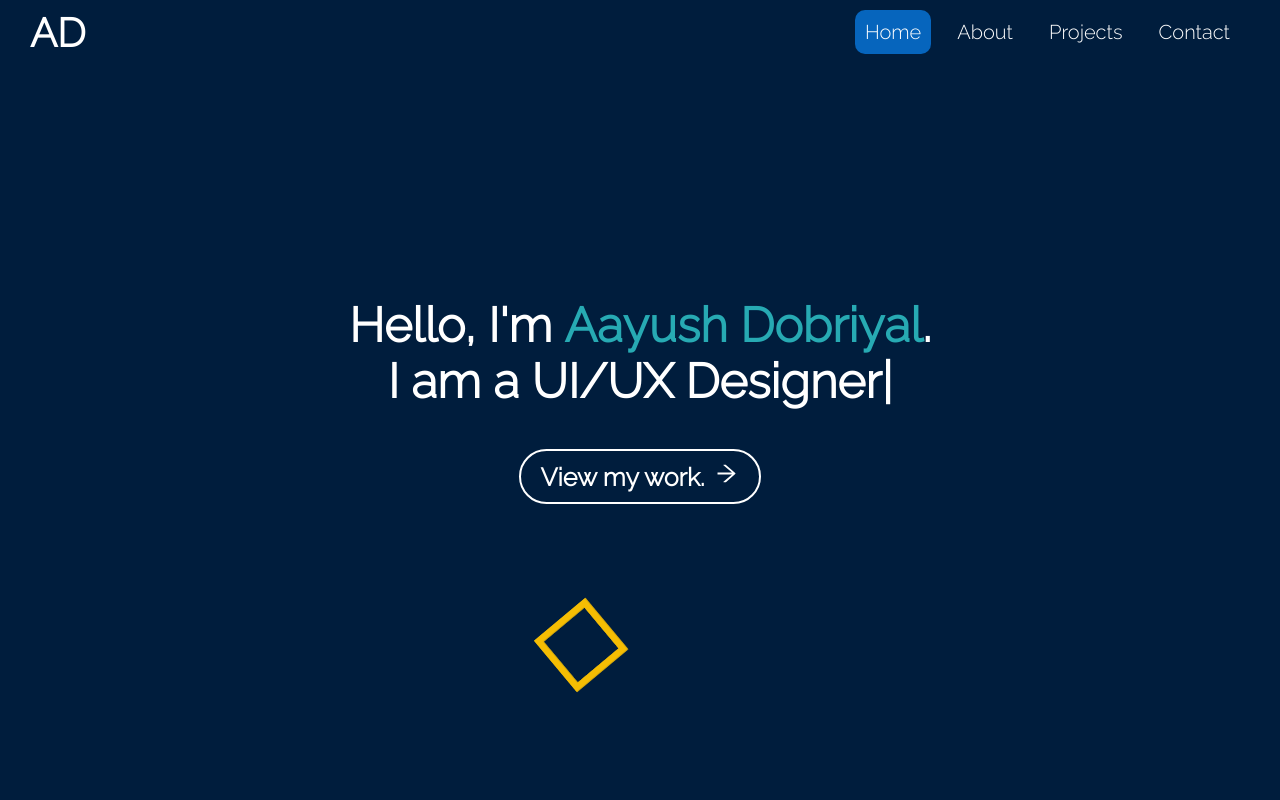
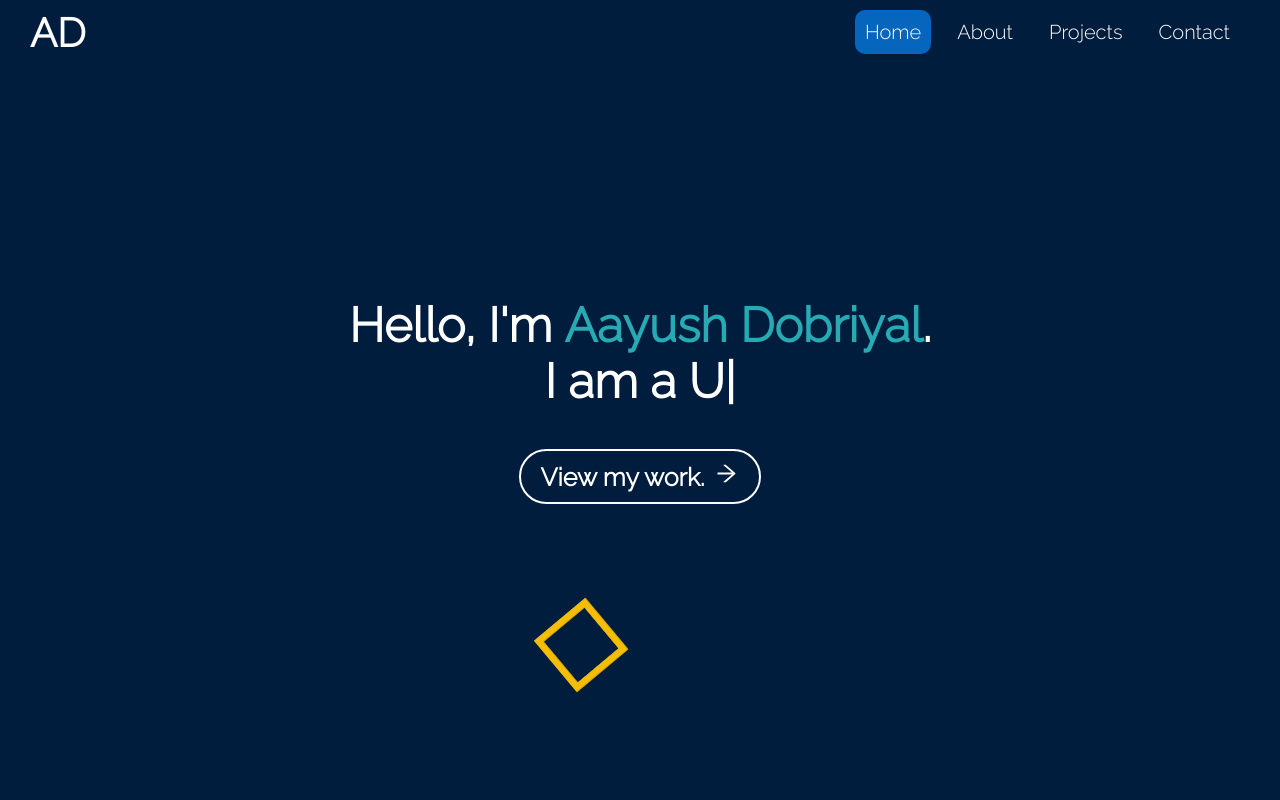
Before and after one commit to Tweekaayush/Portfolio-FrontEnd-React, a React (Create React App) app: page / in a window 1280 px wide. Shown: the top 800 px of the page. Built offline with nearby package versions, Linux system fonts and the light colour scheme.

Commit message:
Update Home.jsx

```diff
--- a/src/components/Home.jsx
+++ b/src/components/Home.jsx
@@ -29,7 +29,7 @@
                 <span className="a">l</span>
                 .
                 <br/>
-                I am a <Typed strings={["Front-End Developer.", "UI/UX Designer."]} typeSpeed={80} backSpeed={70} loop />
+                I am a <Typed strings={["Front-End Developer.", "UI/UX Designer."]} typeSpeed={80} backSpeed={70} backDelay ={2000} loop />
             </div>
             <Link to="projects" spy={true} smooth={true} duration={500} offset={-40} className="btn">
                 <span>View my work.</span>
```
